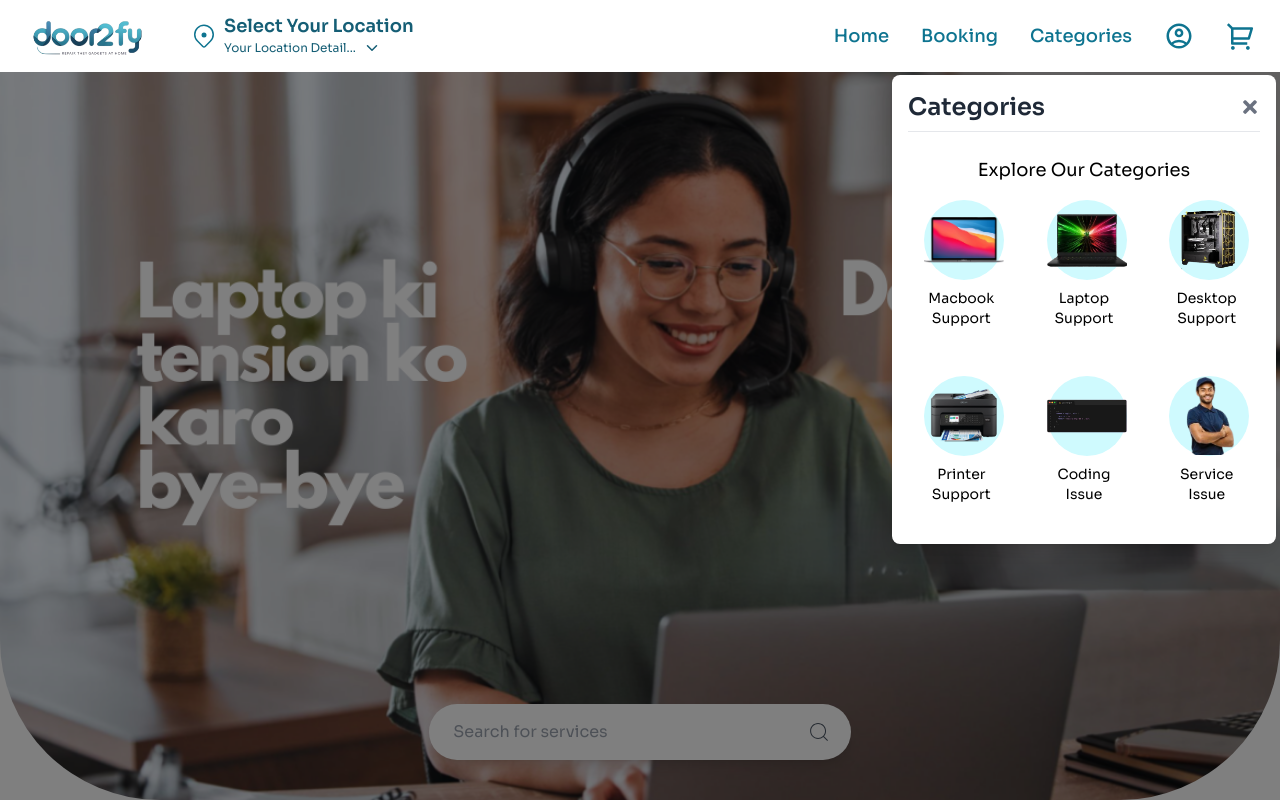
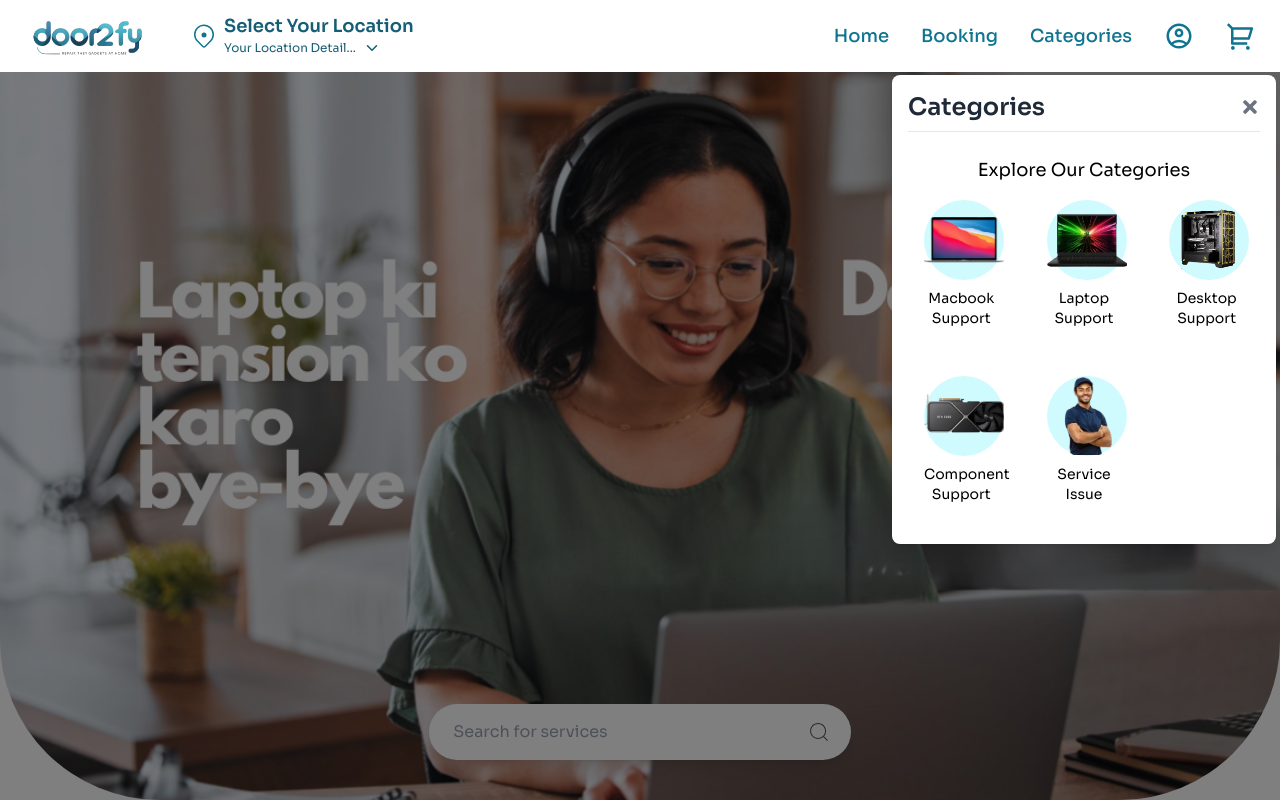
Before and after one commit to fastigo-ai/door2fy, a React (Create React App) app: page / in a window 1280 px wide. Both pictures are taken after a click on the button "Categories". Shown: the top 800 px of the page. Built offline with nearby package versions, Linux system fonts and the light colour scheme.

Commit message:
categoriesModal updated

```diff
--- a/src/components/modals/CategoriesModal.js
+++ b/src/components/modals/CategoriesModal.js
@@ -9,8 +9,9 @@ const CategoriesModal = ({ onClose }) => {
     { imgSrc: "/assets/images/Macbook-HD.png", text: "Macbook Support", link: "/macbook-support" },
     { imgSrc: "/assets/images/Laptop-HD.png", text: "Laptop Support", link: "/laptop-support" },
     { imgSrc: "/assets/images/Desktop-HD.png", text: "Desktop Support", link: "/desktop-support" },
-    { imgSrc: "/assets/images/Printer-HD.png", text: "Printer Support", link: "/printer-support" },
-    { imgSrc: "/assets/images/Coding.png", text: "Coding Issue", link: "/coding-support" },
+    { imgSrc: '/assets/images/component-hd.png', text: 'Component Support', link: '/upgrade-support' },
+    // { imgSrc: "/assets/images/Printer-HD.png", text: "Printer Support", link: "/printer-support" },
+    // { imgSrc: "/assets/images/Coding.png", text: "Coding Issue", link: "/coding-support" },
     { imgSrc: "/assets/images/Service-HD.png", text: "Service Issue", link: "/service-support" },
   ];
 
@@ -51,7 +52,7 @@ const CategoriesModal = ({ onClose }) => {
                 onClick={() => handleCategoryClick(item.link)}
               >
                 <div className="mx-auto w-30 h-30">
-                  <div className="relative w-20 h-20 mx-auto bg-cyan-100 backdrop-blur-md rounded-full flex items-center justify-center hover:w-16 hover:h-16 transition-all">
+                  <div className="relative w-20 h-20 mx-auto bg-cyan-100 backdrop-blur-md rounded-full flex items-center justify-center">
                     <img
                       src={item.imgSrc}
                       alt={item.text}
```
